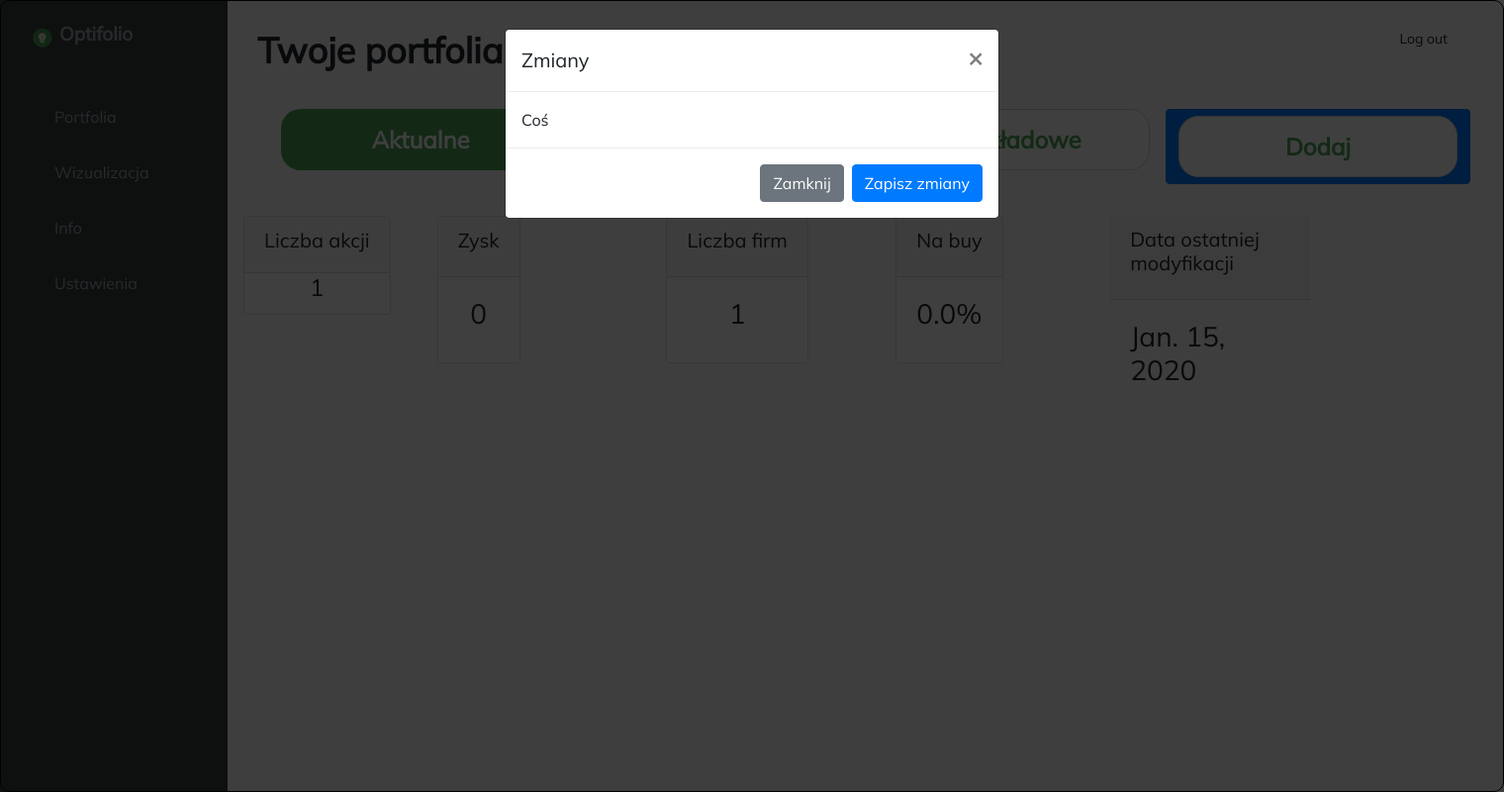
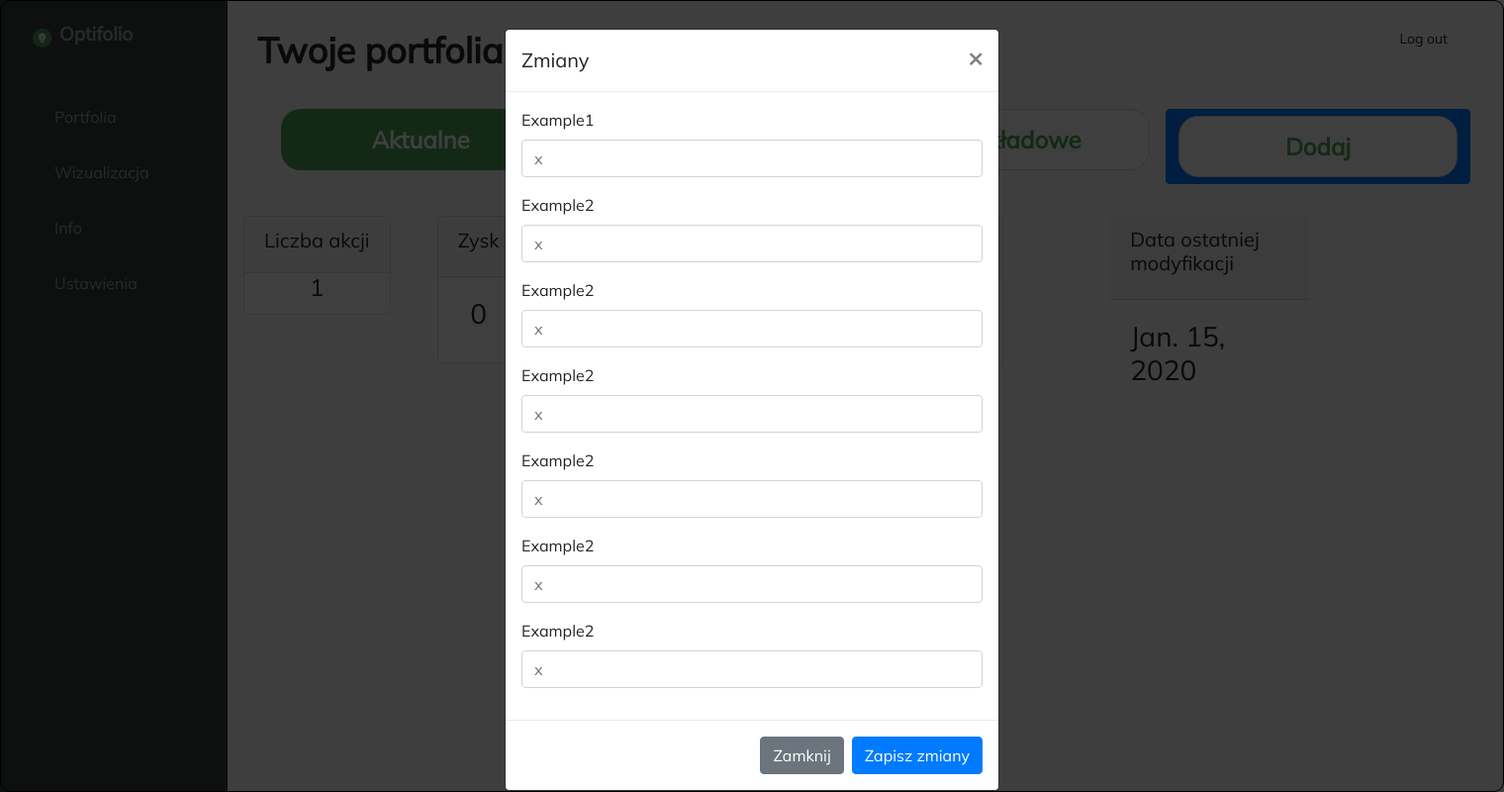
Before and after one commit to MaksymKokocinski/Optifolio-dev, a Django app: page /summary/ in a window 1520 px wide, after a click on "Dodaj". Shown: the whole page at 99% size. Run offline with Django 3.2, Linux system fonts and the light colour scheme; tables that the repository leaves empty hold one stand-in row (values such as "Sample post"); some libraries are stand-ins or nearby versions.

Commit message:
Popout inputs

```diff
--- a/optifolio/templates/optifolio/summary.html
+++ b/optifolio/templates/optifolio/summary.html
@@ -45,7 +45,36 @@
         </button>
       </div>
       <div class="modal-body">
-        Coś
+        <form>
+            <div class="form-group">
+                <label for="example1">Example1</label>
+                <input type="text" class="form-control" aria-describedby="emailHelp" placeholder="x">
+            </div>
+            <div class="form-group">
+                <label for="example2">Example2</label>
+                <input type="text" class="form-control" placeholder="x">
+            </div>
+            <div class="form-group">
+                <label for="example2">Example2</label>
+                <input type="text" class="form-control" placeholder="x">
+            </div>
+            <div class="form-group">
+                <label for="example2">Example2</label>
+                <input type="text" class="form-control" placeholder="x">
+            </div>
+            <div class="form-group">
+                <label for="example2">Example2</label>
+                <input type="text" class="form-control" placeholder="x">
+            </div>
+            <div class="form-group">
+                <label for="example2">Example2</label>
+                <input type="text" class="form-control" placeholder="x">
+            </div>
+            <div class="form-group">
+                <label for="example2">Example2</label>
+                <input type="text" class="form-control" placeholder="x">
+            </div>
+    </form>
       </div>
       <div class="modal-footer">
         <button type="button" class="btn btn-secondary" data-dismiss="modal">Zamknij</button>
```
Also changed, not shown: optifolio/templates/optifolio/visualisationpage.html (+30 -1 lines).
